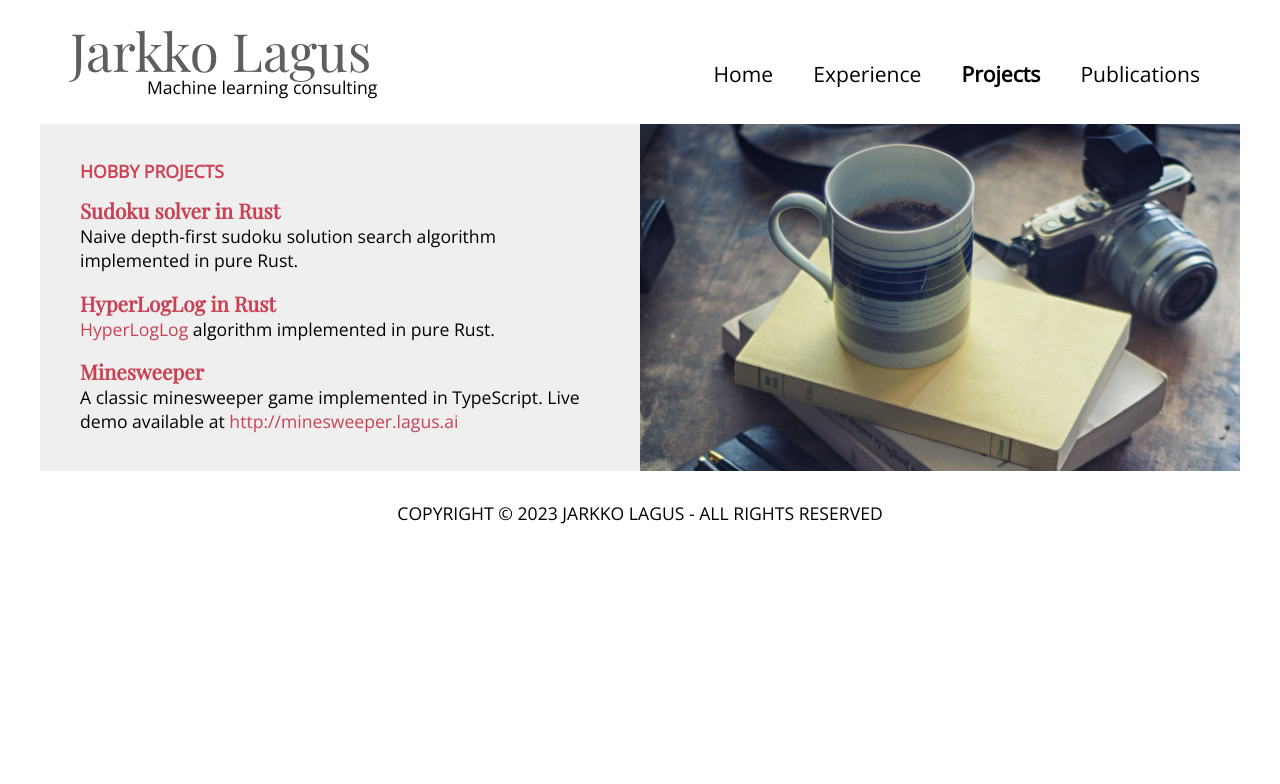
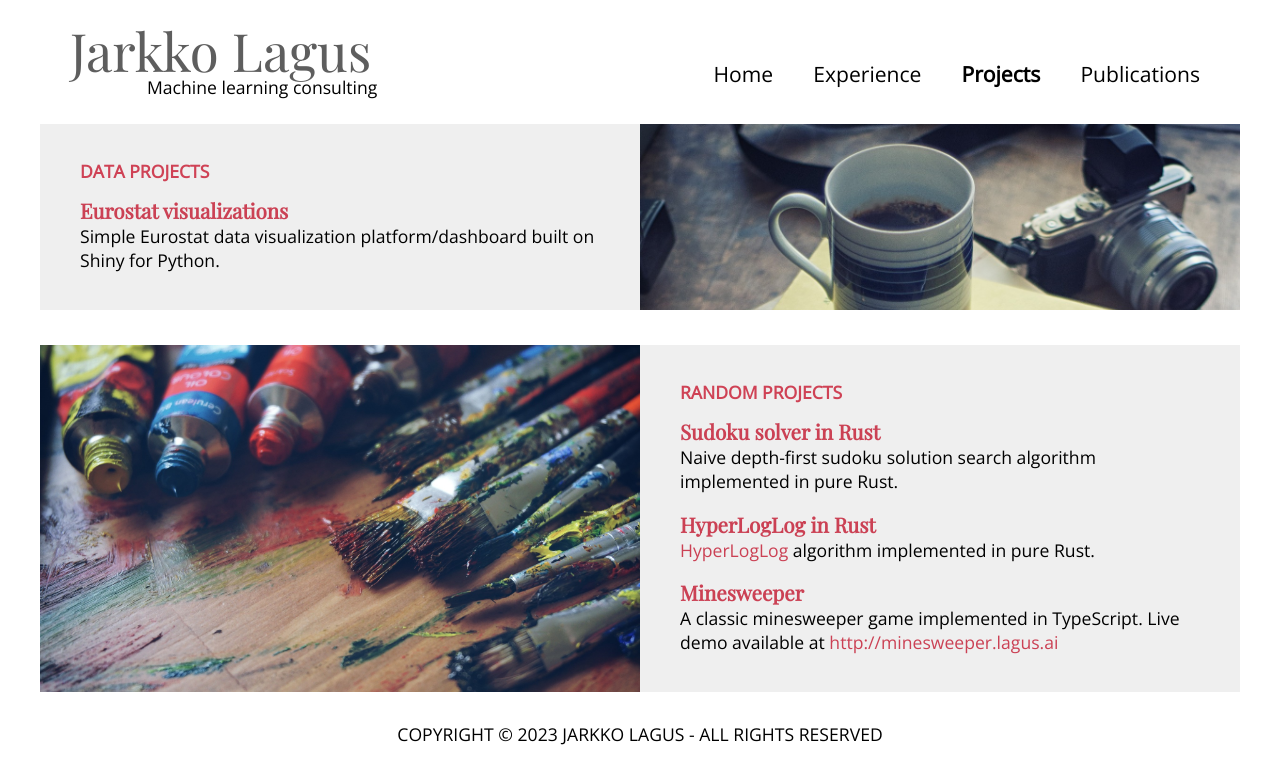
Before and after one commit to jalagus/jalagus.github.io, a React (Create React App) app: page / in a window 1280 px wide. Both pictures are taken after a click on the item "Projects". Shown: the top 784 px of the page. Built offline with nearby package versions, Linux system fonts and the light colour scheme.

Commit message:
Update the information

```diff
--- a/src/components/Projects.js
+++ b/src/components/Projects.js
@@ -1,12 +1,29 @@
 import React from 'react';
 import SplitBlock from './SplitBlock';
-import projectImage from '../img/project-page.jpg';
+import dataProjectImage from '../img/project-page.jpg';
+import projectImage from '../img/project-page-2.jpg';
 
+import SplitBlockReverse from './SplitBlockReverse';
+
+
+function DataProjectList() {
+  return (
+    <div className="projectList">
+      <h2>Data projects</h2>
+      <div>
+        <h3><a href="https://github.com/jalagus/eurostat-graphs" rel="noreferrer" target="_blank">Eurostat visualizations</a></h3>
+        <div className="projectDescriptionItem">
+          Simple Eurostat data visualization platform/dashboard built on Shiny for Python.
+        </div>
+      </div>
+    </div>
+  );
+}
 
 function ProjectList() {
   return (
     <div className="projectList">
-      <h2>Hobby projects</h2>
+      <h2>Random projects</h2>
       <div>
         <h3><a href="https://github.com/jalagus/rust-sudoku-solver" rel="noreferrer" target="_blank">Sudoku solver in Rust</a></h3>
         <div className="projectDescriptionItem">
@@ -32,6 +49,10 @@ function Projects() {
   return (
     <div className="content">
       <SplitBlock
+        component={<DataProjectList />}
+        image={dataProjectImage} />
+      <div className="divSpacer"></div>
+      <SplitBlockReverse
         component={<ProjectList />}
         image={projectImage} />
     </div>
```
Also changed, not shown: src/img/project-page-2.jpg (added), 8 other files (tests, documents, lock files or other folders).
